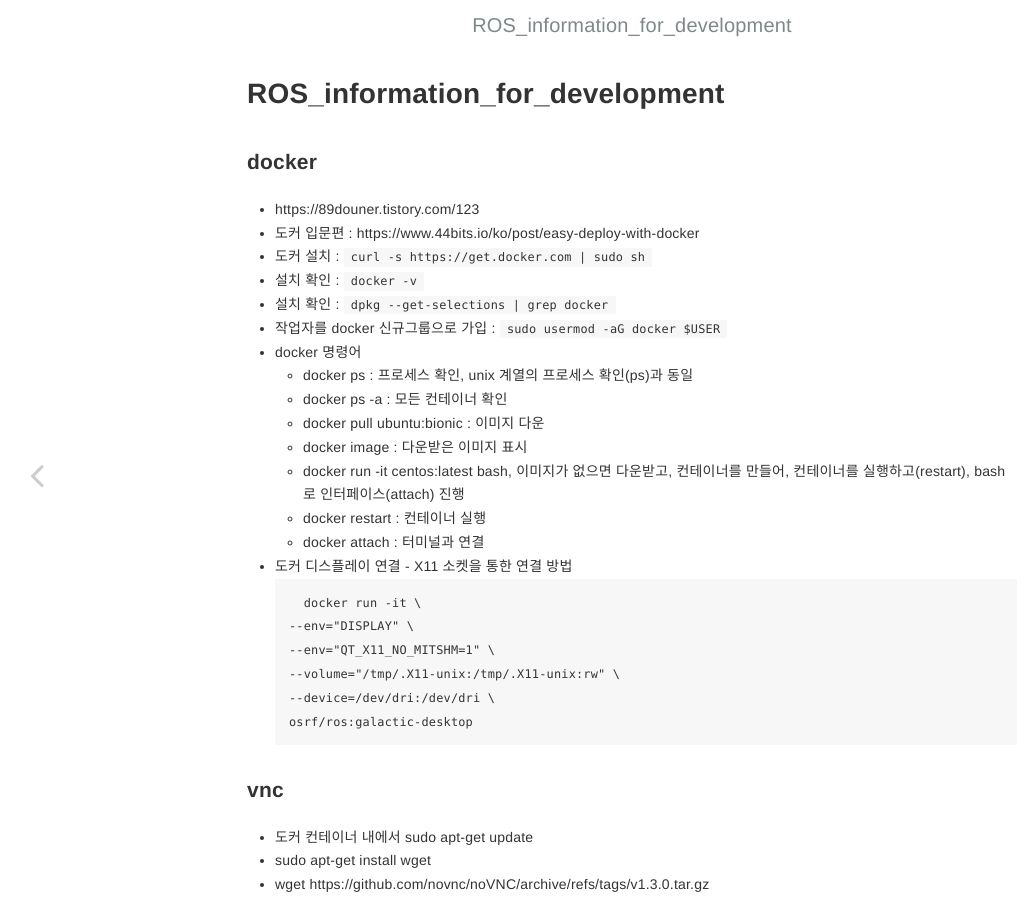
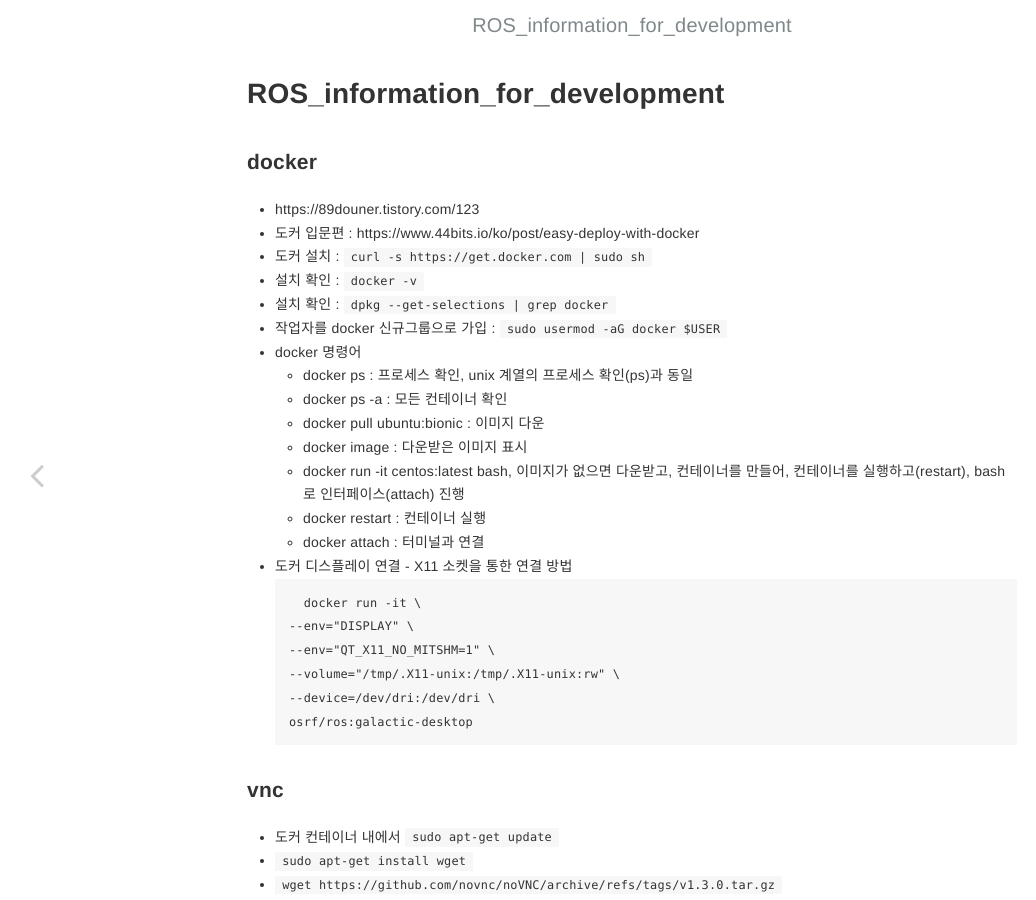
Before and after one commit to contravia-cloud/TechnicalBlog, a Jekyll site: the page built from _posts/2022-03-05-ROS_information_for_development.md, in a window 1280 px wide. Shown: the top 900 px of the page, without its empty margins (8-1044 px from the left). Built offline with Jekyll 4.4.1, drawn with Linux system fonts in a browser that asks for light colours; our own code applies the rules of GitHub Pages for plain Markdown files; part of the change alters nothing that is shown; grey boxes are pictures that could not be loaded.

````diff
--- a/_posts/2022-03-05-ROS_information_for_development.md
+++ b/_posts/2022-03-05-ROS_information_for_development.md
@@ -30,8 +30,8 @@ date: 2022-03-05
   ```
 
 ### vnc
-  - 도커 컨테이너 내에서 sudo apt-get update
-  - sudo apt-get install wget
-  - wget https://github.com/novnc/noVNC/archive/refs/tags/v1.3.0.tar.gz
-  - 압축 풀기 tar xvzf https://github.com/novnc/noVNC/archive/refs/tags/v1.3.0.tar.gz
-  -
+  - 도커 컨테이너 내에서 ```sudo apt-get update```
+  - ```sudo apt-get install wget```
+  - ```wget https://github.com/novnc/noVNC/archive/refs/tags/v1.3.0.tar.gz```
+  - 압축 풀기 ```tar xvzf v1.3.0.tar.gz```
+  - ```./utils/novnc_proxy --vnc localhost:5901```
````
